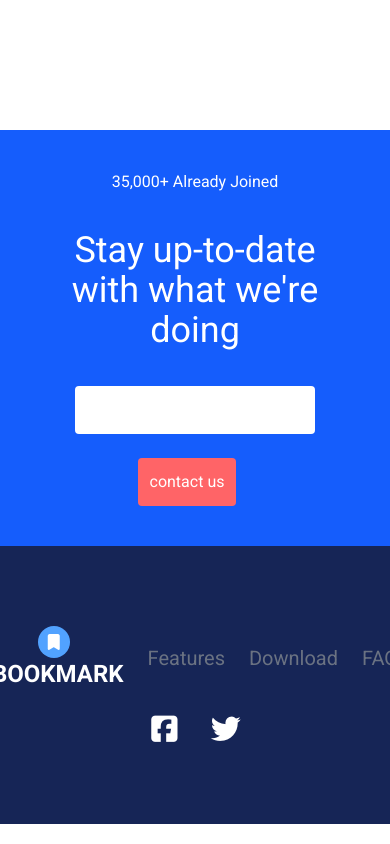
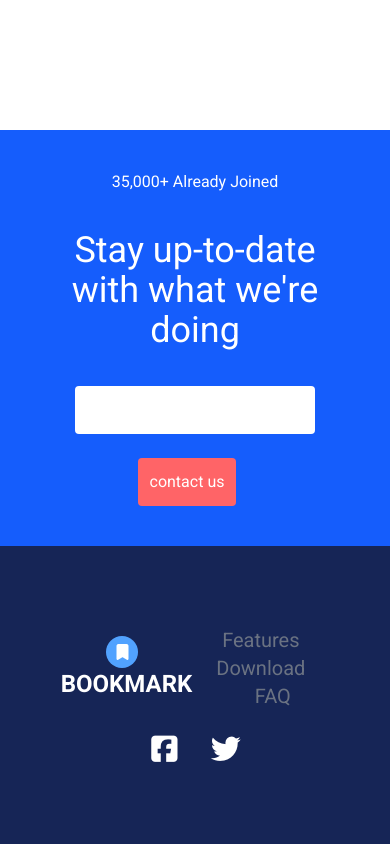
Before and after one commit to terenceFD/bookmark, a website: page index.html in a window 390 px wide. Shown: the part 3345-4189 px from the top of the page. Drawn offline with Linux system fonts and the light colour scheme.

Commit message:
adding the responsivness of the footer

```diff
--- a/index.html
+++ b/index.html
@@ -246,7 +246,7 @@
             </div>
             <span class="font-sans text-2xl font-bold text-white">BOOKMARK</span>
           </div>
-          <ul class="flex justify-center items-center space-x-6 text-xl  cursor-pointer">
+          <ul class="flex justify-center items-center space-x-6 text-xl  cursor-pointer flex-col lg:flex-row">
             <li class="list">Features</li>
             <li class="list">Download</li>
             <li class="list">FAQ</li>
```
